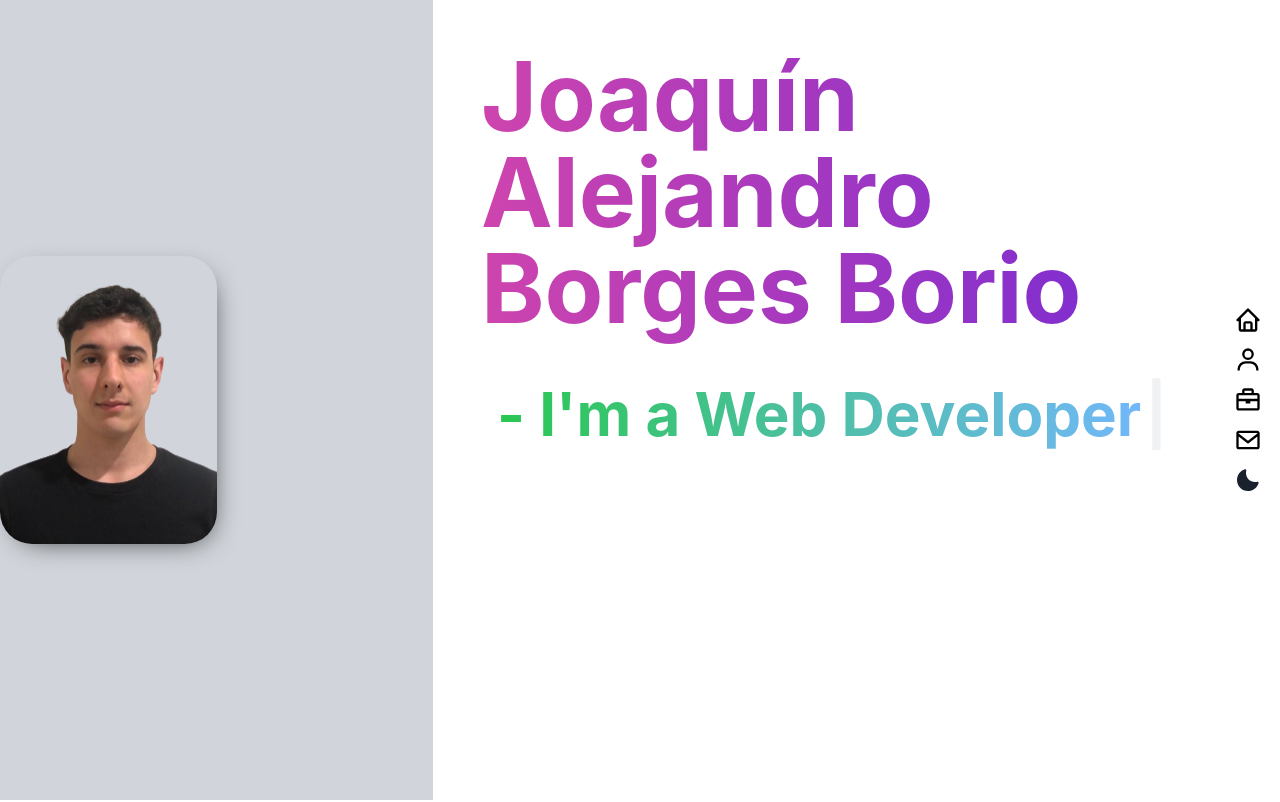
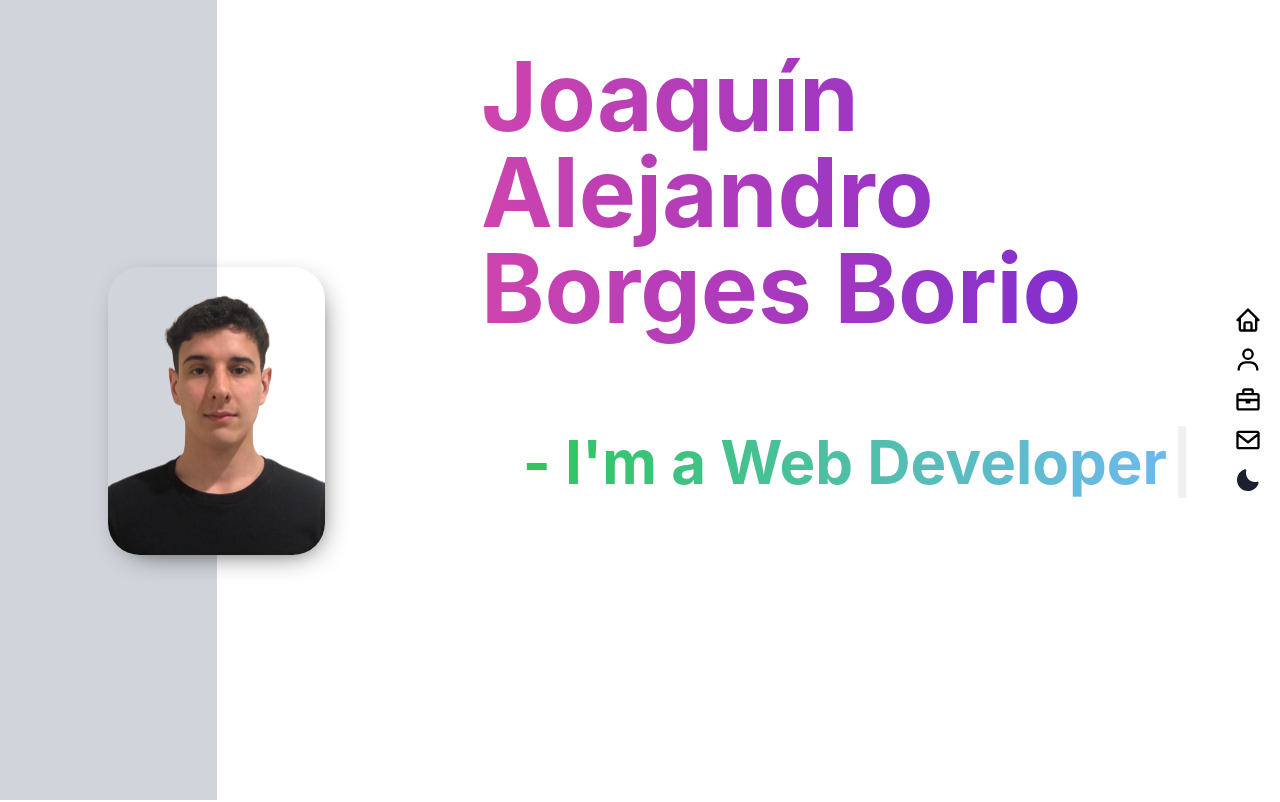
Before and after one commit to JoacinB/cvweb2, a Next.js app: page / in a window 1280 px wide. Shown: the top 802 px of the page. Built offline with nearby package versions, Linux system fonts and the light colour scheme.

Commit message:
Img boxes modified

```diff
--- a/src/components/Home.js
+++ b/src/components/Home.js
@@ -6,7 +6,7 @@ export default function Home() {
   const { colorMode } = useColorMode();
   const shadowColor = {
     light: "shadow-[5px_8px_30px_-15px_rgba(0,0,0,1)]",
-    dark: "shadow-[5px_8px_30px_-15px_rgba(255,255,255,1)]",
+    dark: "shadow-[5px_8px_30px_-15px_rgba(255,255,255,0.3)]",
   };
   const [text] = useTypewriter({
     words: ["Full-Stack Developer", "Web Developer", "Mobile Developer"],
@@ -25,17 +25,17 @@ export default function Home() {
         }`}
       >
         <Flex>
-          <Box flex="1" >
+          <Box className="flex-1">
             {
               <Image
                 src="profile-img.webp"
                 alt="Profile Image"
-                className={`rounded-[32px] ${shadowColor[colorMode]}`}
+                className={`rounded-[32px] ${shadowColor[colorMode]} relative top-1/3 left-1/2`}
                 objectFit="cover"
               />
             }
           </Box>
-          <Box flex="1">
+          <Box className={`flex-1 h-screen ${colorMode === "dark" ? " bg-black" : "bg-white"}`}>
             {/* Put content for second half of the parent box here */}
           </Box>
         </Flex>
@@ -47,14 +47,14 @@ export default function Home() {
 
       <Box className="flex flex-col items-center flex-1">
         <Text
-          className="text-5xl font-bold p-12 2xl:text-9xl xl:text-8xl lg:text-7xl md:text-6xl sm:text-5xl"
+          className="text-2xl font-bold p-12 2xl:text-9xl xl:text-8xl lg:text-7xl md:text-6xl sm:text-5xl"
           bgGradient="linear(to-l, #6927d9, #d446ab)"
           bgClip="text"
         >
           Joaquín Alejandro Borges Borio
         </Text>
         <Text
-          className="text-6xl font-bold pb-3 ml-16 self-start"
+          className="text-2xl font-bold p-12 2xl:text-7xl xl:text-6xl lg:text-5xl md:text-4xl sm:text-3xl"
           bgGradient="linear(to-l, #74b7ff, #2ac751)"
           bgClip="text"
         >
```
